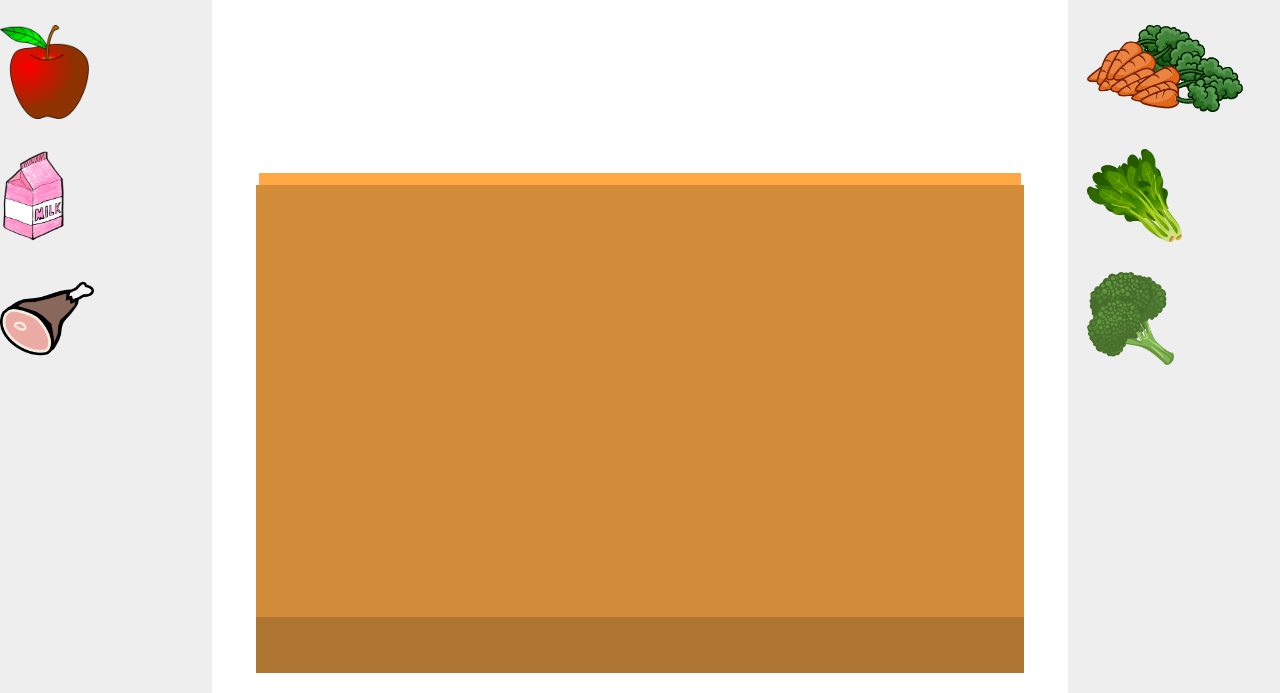
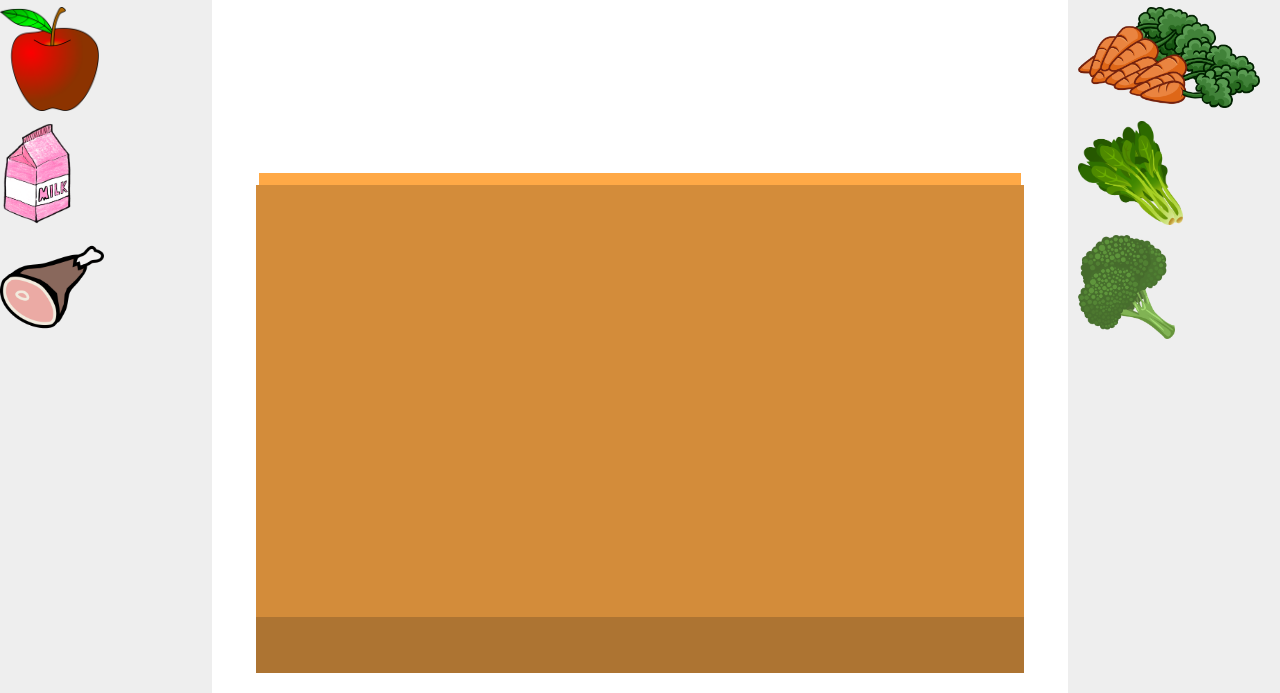
Before and after one commit to nkloney/net201-bag, a plain HTML site: page index.html in a window 1280 px wide. Shown: the part 127-820 px from the top of the page. Drawn offline with Linux system fonts and the light colour scheme.

Commit message:
Update style.css

```diff
--- a/style.css
+++ b/style.css
@@ -29,7 +29,7 @@ body {
 }
 
 #left-container > .item-holder {
-	margin: 10% 10% 10% 0%;
+	margin: 10px 10px 10px 0px;
 }
 
 #right-container {
@@ -37,7 +37,7 @@ body {
 }
 
 #right-container > .item-holder {
-	margin: 10% 0% 10% 10%;
+	margin: 10px 0px 10px 10px;
 }
 
 .item-holder {
@@ -48,8 +48,8 @@ body {
 
 .item {
 	position: absolute;
-	max-width: 90%;
-	max-height: 90%;
+	max-width: 100%;
+	max-height: 100%;
 	z-index: 2;
 }
 
```
